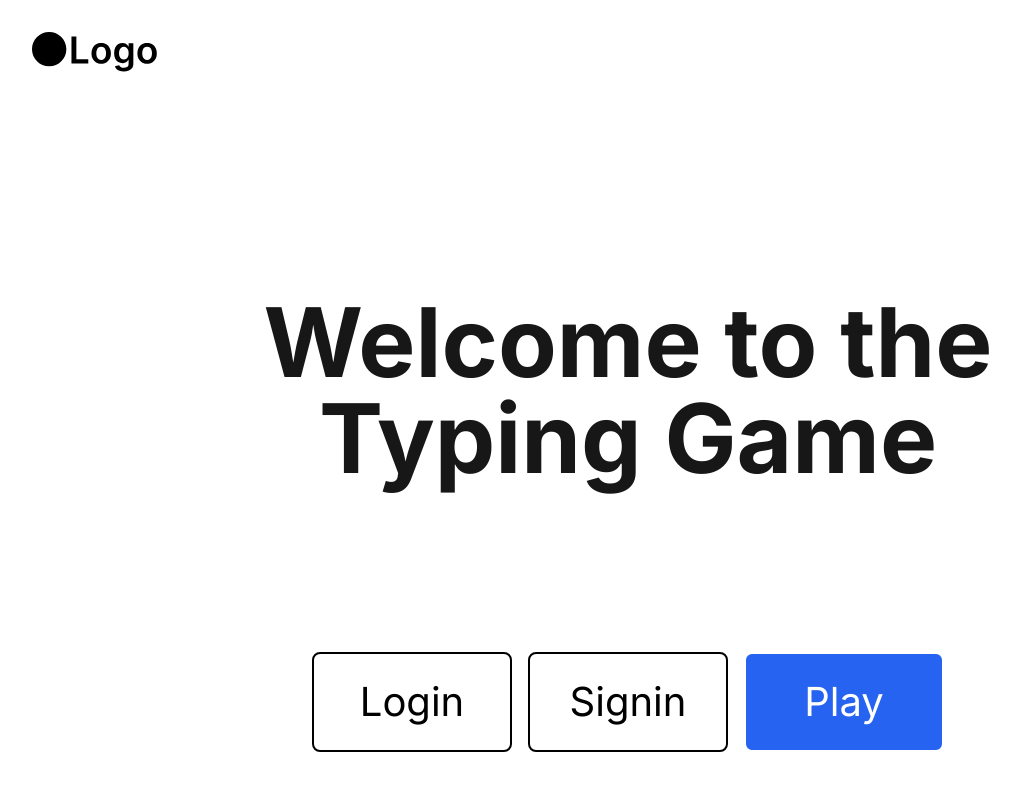
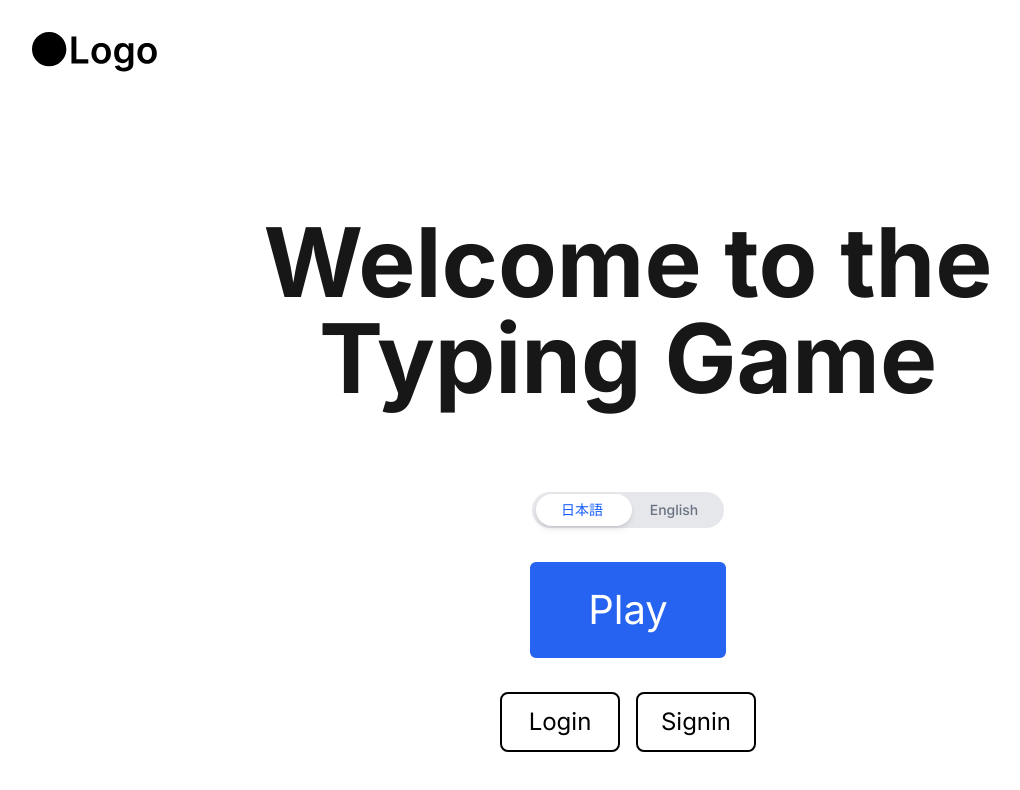
Before and after one commit to rikeda-cloud/react, a Next.js app in the folder typing-game/: page / in a window 1280 px wide. Shown: the top 790 px of the page, without its empty margins (12-1032 px from the left). Built offline with nearby package versions, Linux system fonts and the light colour scheme.

Commit message:
[update] HomePageButtonに日本語・英語切り替えUIを配置

```diff
--- a/typing-game/src/components/HomePageButtons.tsx
+++ b/typing-game/src/components/HomePageButtons.tsx
@@ -1,45 +1,41 @@
 "use client";
 
 import { useRouter } from "next/navigation";
+import LanguageSwitcher from "./LanguageSwitcher";
 import SimpleButton from "./SimpleButton";
-
-interface ButtonConfig {
-  label: string;
-  path: string;
-  textColor?: string;
-  backgroundColor?: string;
-}
 
 function HomePageButtons() {
   const router = useRouter();
-  const btnSize = { h: 100, w: 200 };
-
-  const buttons: ButtonConfig[] = [
-    { label: "Login", path: "/login" },
-    { label: "Signin", path: "/signin" },
-    {
-      label: "Play",
-      path: "/game",
-      textColor: "#FFFFFF",
-      backgroundColor: "#2563F0",
-    },
-  ];
 
   return (
-    <>
-      {buttons.map((btn) => (
+    <div className="flex flex-col items-center space-y-8">
+      <LanguageSwitcher />
+      <SimpleButton
+        height={100}
+        width={200}
+        textColor="#FFFFFF"
+        backgroundColor="#2563F0"
+        onClick={() => router.push("/game")}
+      >
+        Play
+      </SimpleButton>
+      <div className="flex space-x-4">
         <SimpleButton
-          key={btn.label}
-          height={btnSize.h}
-          width={btnSize.w}
-          textColor={btn.textColor}
-          backgroundColor={btn.backgroundColor}
-          onClick={() => router.push(btn.path)}
+          height={60}
+          width={120}
+          onClick={() => router.push("/login")}
         >
-          {btn.label}
+          Login
         </SimpleButton>
-      ))}
-    </>
+        <SimpleButton
+          height={60}
+          width={120}
+          onClick={() => router.push("/signin")}
+        >
+          Signin
+        </SimpleButton>
+      </div>
+    </div>
   );
 }
 
--- a/typing-game/src/components/LanguageSwitcher.tsx
+++ b/typing-game/src/components/LanguageSwitcher.tsx
@@ -1,14 +1,16 @@
-'use client';
+"use client";
 
-import { useDispatch, useSelector } from 'react-redux';
-import { RootState } from '@/store/store';
-import { setLanguage } from '@/store/languageSlice';
+import { useDispatch, useSelector } from "react-redux";
+import { setLanguage } from "@/store/languageSlice";
+import type { RootState } from "@/store/store";
 
 function LanguageSwitcher() {
   const dispatch = useDispatch();
-  const selectedLang = useSelector((state: RootState) => state.language.selected);
+  const selectedLang = useSelector(
+    (state: RootState) => state.language.selected,
+  );
 
-  const handleLanguageChange = (lang: 'ja' | 'en') => {
+  const handleLanguageChange = (lang: "ja" | "en") => {
     dispatch(setLanguage(lang));
   };
 
@@ -16,18 +18,23 @@ function LanguageSwitcher() {
     <div className="relative flex w-48 items-center rounded-full bg-gray-200 p-1">
       <div
         className={`absolute h-8 w-1/2 rounded-full bg-white shadow-md transition-transform duration-300 ease-in-out`}
-        style={{ transform: selectedLang === 'ja' ? 'translateX(0%)' : 'translateX(100%)' }}
+        style={{
+          transform:
+            selectedLang === "ja" ? "translateX(0%)" : "translateX(100%)",
+        }}
       />
 
       <button
-        onClick={() => handleLanguageChange('ja')}
-        className={`z-10 flex-1 rounded-full py-1 text-center text-sm font-medium transition-colors duration-300 ${selectedLang === 'ja' ? 'text-blue-600' : 'text-gray-500'}`}
+        type="button"
+        onClick={() => handleLanguageChange("ja")}
+        className={`z-10 flex-1 rounded-full py-1 text-center text-sm font-medium transition-colors duration-300 ${selectedLang === "ja" ? "text-blue-600" : "text-gray-500"}`}
       >
         日本語
       </button>
       <button
-        onClick={() => handleLanguageChange('en')}
-        className={`z-10 flex-1 rounded-full py-1 text-center text-sm font-medium transition-colors duration-300 ${selectedLang === 'en' ? 'text-blue-600' : 'text-gray-500'}`}
+        type="button"
+        onClick={() => handleLanguageChange("en")}
+        className={`z-10 flex-1 rounded-full py-1 text-center text-sm font-medium transition-colors duration-300 ${selectedLang === "en" ? "text-blue-600" : "text-gray-500"}`}
       >
         English
       </button>
```
